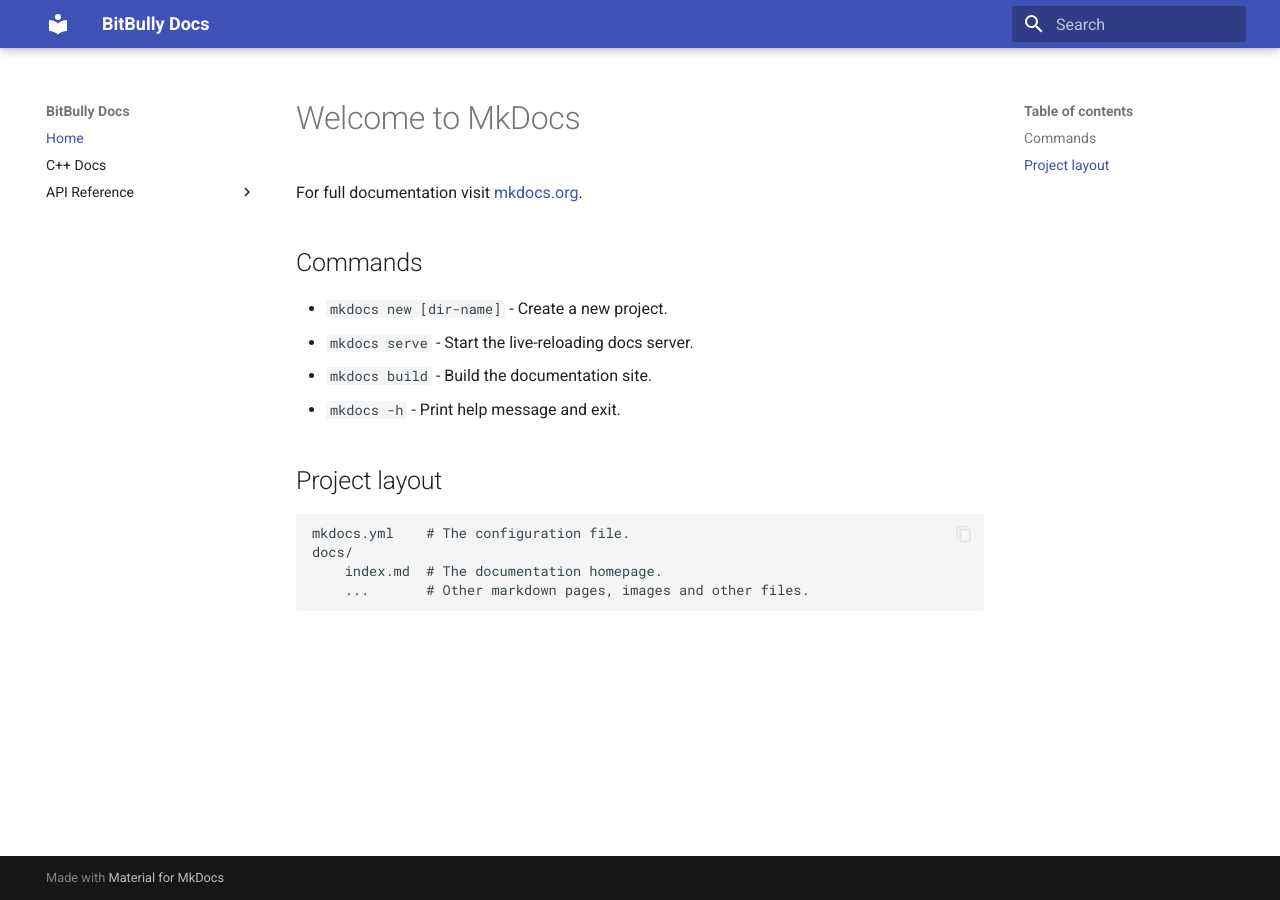
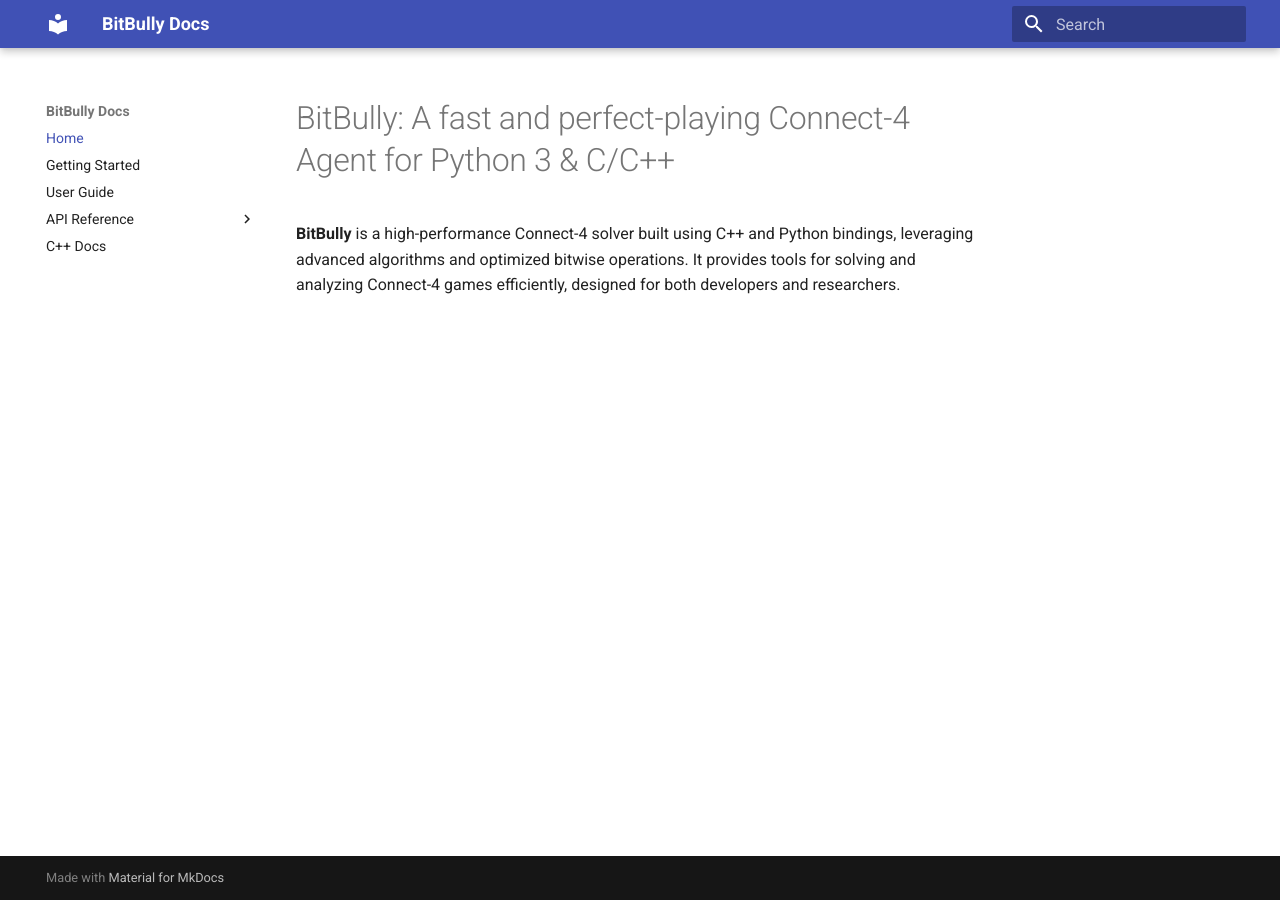
Before and after one commit to MarkusThill/BitBully, an MkDocs documentation site: the page built from docs/index.md, in a window 1280 px wide. Built offline with MkDocs 1.6.1 and Material for MkDocs 9.7.7, drawn with Linux system fonts in a browser that asks for light colours.

Commit message:
docs: added a getting started page

```diff
--- a/docs/index.md
+++ b/docs/index.md
@@ -1,17 +1,5 @@
-# Welcome to MkDocs
+# BitBully: A fast and perfect-playing Connect-4 Agent for Python 3 & C/C++
 
-For full documentation visit [mkdocs.org](https://www.mkdocs.org).
-
-## Commands
-
-* `mkdocs new [dir-name]` - Create a new project.
-* `mkdocs serve` - Start the live-reloading docs server.
-* `mkdocs build` - Build the documentation site.
-* `mkdocs -h` - Print help message and exit.
-
-## Project layout
-
-    mkdocs.yml    # The configuration file.
-    docs/
-        index.md  # The documentation homepage.
-        ...       # Other markdown pages, images and other files.
+**BitBully** is a high-performance Connect-4 solver built using C++ and Python bindings, leveraging advanced algorithms
+and optimized bitwise operations. It provides tools for solving and analyzing Connect-4 games efficiently, designed for
+both developers and researchers.
--- a/mkdocs.yml
+++ b/mkdocs.yml
@@ -6,9 +6,12 @@
     - content.code.annotate   # (optional) Enables annotation features for clarity
 nav:
   - Home: index.md
+  - Getting Started: getting_started.md
+  - User Guide: user_guide.md
+  - API Reference:
+      - bitbully: python.md
   - C++ Docs: cpp/html/index.html  # Link to Doxygen HTML docs
-  - API Reference:
-      - BitBully: python.md
+
 
 markdown_extensions:
   - pymdownx.highlight:
@@ -18,6 +21,8 @@
   - pymdownx.inlinehilite
   - pymdownx.snippets
   - pymdownx.superfences
+  - pymdownx.tabbed:
+      alternate_style: true
 
 plugins:
 - search
```
Also changed, not shown: docs/getting_started.md (added, +53 -0 lines), docs/user_guide.md (added, +1 -0 lines).
